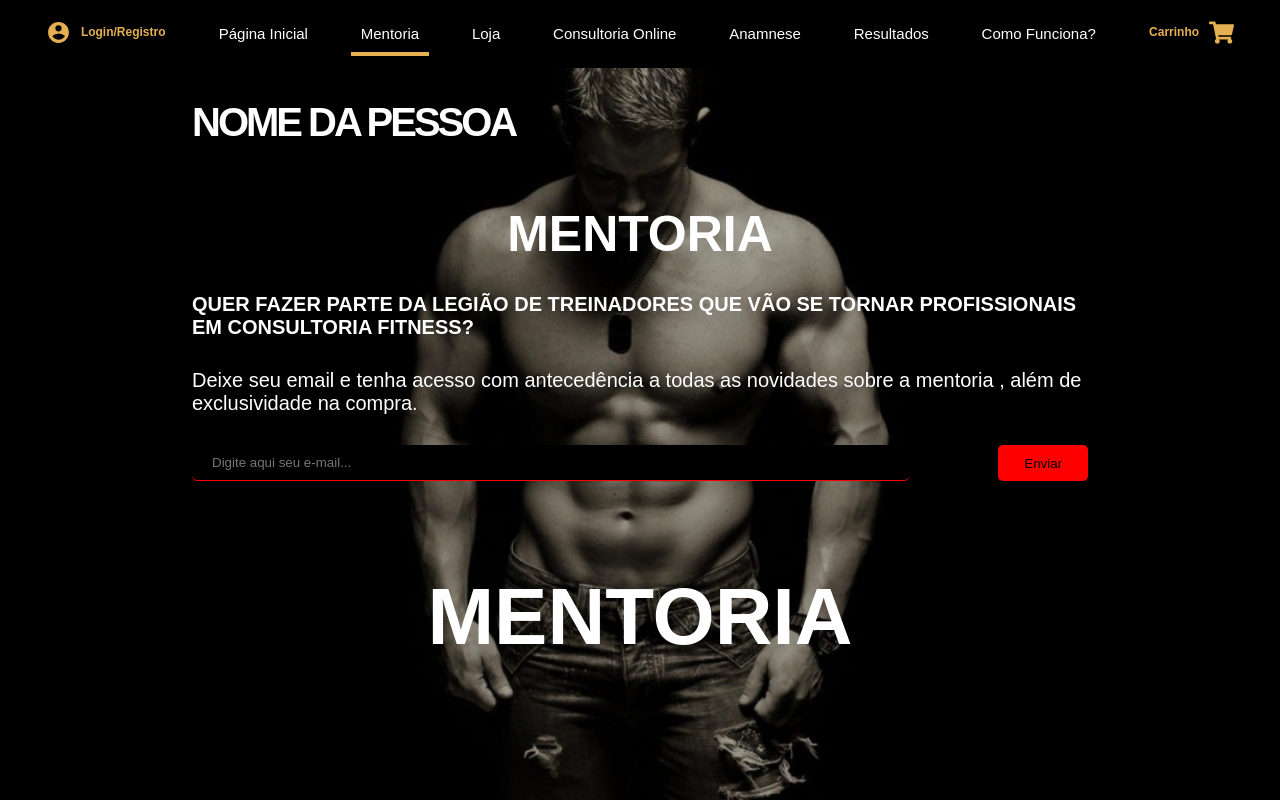
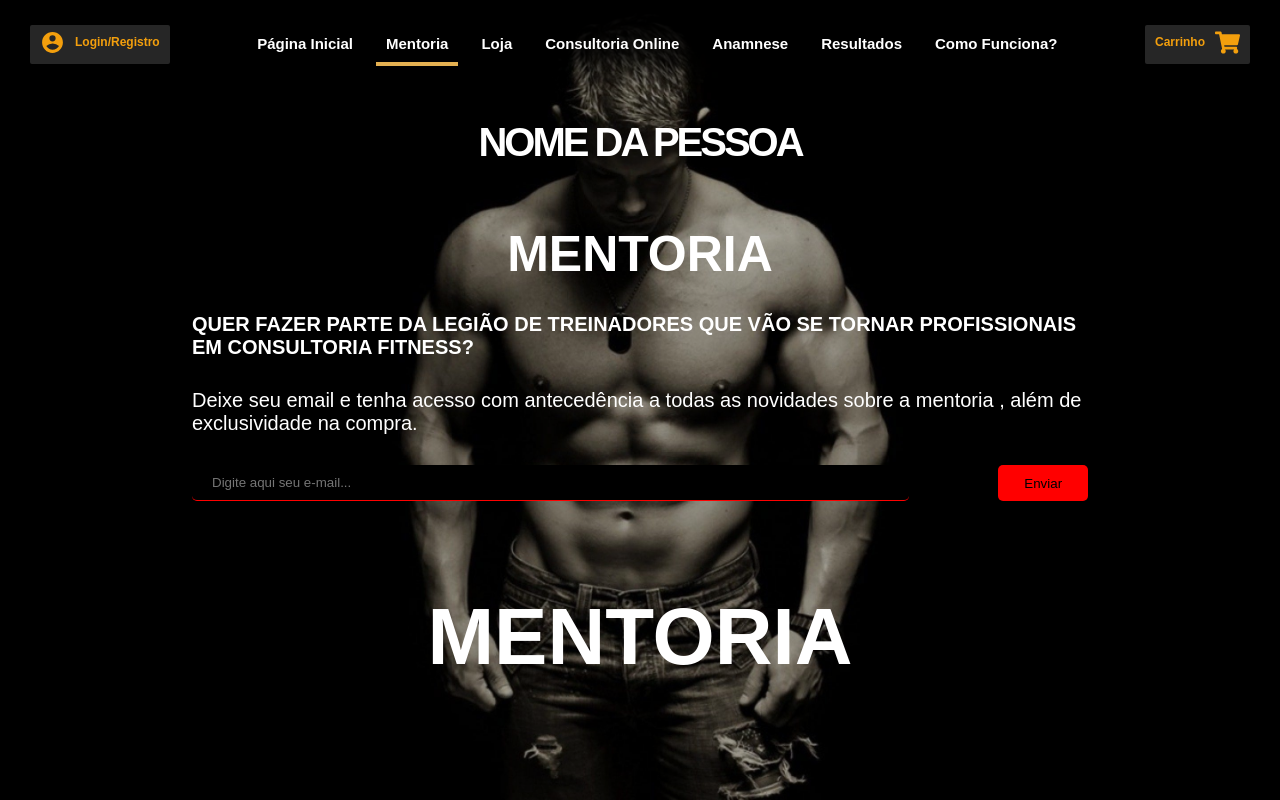
Before and after one commit to JotaEfi/gym-project, a React (Create React App) app: page /mentoria in a window 1280 px wide. Built offline with nearby package versions, Linux system fonts and the light colour scheme.

Commit message:
homepage and navbar realocation

```diff
--- a/src/css/index.css
+++ b/src/css/index.css
@@ -23,9 +23,7 @@ body {
 body:fullscreen {
   background-size: auto; /* Define a imagem para seu tamanho natural quando em tela cheia (menu de inspeção aberto) */
 }
-section {
-  margin: 0 15%;
-}
+
 /* Estilo da barra de rolagem */
 ::-webkit-scrollbar {
   width: 4px; /* Largura da barra de rolagem */
--- a/src/css/queries.css
+++ b/src/css/queries.css
@@ -7,15 +7,26 @@
 
 /* Large devices (desktops, 992px and up) */
 @media (max-width: 992px) {
-  .Item6 {
+  #resultados {
     display: none;
+  }
+
+  .nav-bar ul a {
+    font-size: 10px;
   }
 }
 
 /* X-Large devices (large desktops, 1200px and up) */
-@media (max-width: 1200px) {
-  .Item7 {
+@media (max-width: 1250px) {
+  #funciona {
     display: none;
+  }
+  .nav-bar {
+    gap: 10px;
+    padding: 0 30px;
+  }
+  .nav-bar ul a {
+    font-size: 13px;
   }
 }
 
--- a/src/css/style.css
+++ b/src/css/style.css
@@ -10,29 +10,37 @@
 .nav-bar {
   left: 50%;
   transform: translate(-50%, 0%);
-  max-width: 130rem;
   position: fixed;
   width: 100%;
   display: flex;
+  gap: 5%;
   align-items: center;
-  justify-content: space-around;
+  justify-content: center;
   z-index: 2;
-  padding: 0 40px;
+  padding: 10px 30px;
+  background: linear-gradient(
+    to top,
+    rgba(0, 0, 0, 0.05) 0%,
+    rgba(0, 0, 0, 0.8) 40%,
+    rgba(0, 0, 0, 1) 100%
+  );
+}
+.nav-bar:hover {
 }
 .nav-bar ul {
   justify-content: space-around;
   display: flex;
-  background-color: black;
   align-items: center;
   border-radius: 0 0 20px 20px;
   padding: 15px 10px 10px 10px;
-  width: 95rem;
+  width: 100%;
+  max-width: 123rem;
 }
 .nav-bar ul a {
   border-bottom: 4px transparent solid;
   font-size: 15px;
-  font-weight: 500;
-  color: white;
+  font-weight: 600;
+  color: rgb(255, 255, 255);
   padding: 10px;
   margin-bottom: 2px;
   text-align: center;
@@ -40,8 +48,15 @@
 .nav-bar ul a:hover {
   border: 2px;
   transition-duration: 0.2s;
-  border-bottom: 4px rgb(228, 176, 81) solid;
+  color: rgb(203, 147, 83);
+  border-bottom: 4px rgb(255, 199, 95) solid;
   border-radius: 5px;
+}
+.nav-bar button {
+  background-color: rgba(255, 255, 255, 0.15);
+  border: none;
+  border-radius: 2px;
+  backdrop-filter: blur(5px);
 }
 .logo {
   background-color: rgb(88, 88, 88);
@@ -52,32 +67,31 @@
   font-weight: 900;
   width: 100%;
   height: 100%;
-  padding: 5px;
+  padding: 5px 10px;
   display: flex;
   align-items: center;
   border-bottom: 4px transparent solid;
   justify-content: center;
-  color: rgb(228, 176, 81);
+  color: rgb(243, 159, 13);
 }
 .nav-bar-laterals:hover {
   transition-duration: 0.2s;
-  color: rgb(140, 104, 36);
+  color: rgb(172, 113, 11);
   border: 2px;
   transition-duration: 0.2s;
   border-bottom: 4px rgba(255, 255, 255, 0.218) solid;
   border-radius: 5px;
 }
 .nav-bar-laterals p {
-  margin: 0 10px;
   font-size: 12px;
 }
-
 .main-background-img img {
   width: 100vw; /* Define a largura da imagem igual à largura da tela */
   height: 100vh;
   object-fit: cover;
   position: fixed;
   left: 0;
+
   top: 0;
   z-index: -2;
   transition: background-size 0.3s; /* Adiciona uma transição suave para a propriedade background-size */
@@ -103,11 +117,17 @@
   justify-content: center;
 }
 .main-content-content {
-  max-width: 130rem;
-  margin-left: 15%;
-  padding-top: 100px;
+  padding-top: 120px;
   width: 100%;
   color: white;
+  display: flex;
+  justify-content: center;
+}
+.main-content-content div {
+  max-width: 123rem;
+  padding: 0 50px;
+  display: flex;
+  width: 100%;
 }
 .main-content-content h1 {
   font-size: 40px;
@@ -116,19 +136,28 @@
   text-transform: uppercase;
   pointer-events: none;
 }
+.consultoria-main-explaining-section {
+  height: 300px;
+  border-bottom: 2px solid rgb(228, 86, 81);
+  left: 0;
+  width: 100%;
+  display: flex;
+  background-color: rgba(255, 255, 255, 0.15);
+  position: relative;
+  justify-content: center;
+}
 .main-explaining-container {
+  backdrop-filter: blur(2px);
+  max-width: 123rem;
+  position: absolute;
+  height: 300px;
   width: 100%;
-  left: 0;
-  border-bottom: 2px solid rgb(228, 86, 81);
-  position: absolute;
-  height: 200px;
+  padding: 50px;
+  margin: 0 15%;
   display: flex;
   justify-content: space-evenly;
-  align-items: center;
   flex-direction: column;
-  background-color: #ffffff46;
   color: white;
-  text-align: center;
   border-radius: 0 0 25px 25px;
   text-shadow: 0 5px 6px rgba(0, 0, 0, 0.8);
 }
@@ -154,9 +183,7 @@
 .main-explaining-container button a {
   padding: 10px 60px;
 }
-.consultoria-main-explaining-section {
-  height: 200px;
-}
+
 .apresentation-section {
   width: 100%;
   display: flex;
@@ -167,9 +194,8 @@
 .apresentation-section-container {
   width: 100%;
   max-width: 123rem;
-  margin: 0 15%;
   display: flex;
-  padding: 80px 0;
+  padding: 50px;
   color: white;
   justify-content: space-between;
 }
--- a/src/index.js
+++ b/src/index.js
@@ -1,8 +1,8 @@
 import React from 'react';
 import ReactDOM from 'react-dom/client';
 import './css/index.css';
-import Home from './js/pages/home.js';
-import Mentoria from './js/pages/mentoria.js';
+// import Home from './js/pages/home.js';
+// import Mentoria from './js/pages/mentoria.js';
 import App from './App';
 
 const root = ReactDOM.createRoot(document.getElementById('root'));
--- a/src/js/components/nav-bar.js
+++ b/src/js/components/nav-bar.js
@@ -2,7 +2,7 @@ import '../../css/style.css';
 import '../../css/queries.css';
 import { FaShoppingCart } from 'react-icons/fa';
 import { RiAccountCircleFill } from 'react-icons/ri';
-import { Link, useLocation } from 'react-router-dom';
+import { useLocation } from 'react-router-dom';
 import React, { useState, useEffect } from 'react';
 
 const Navbar = () => {
@@ -18,16 +18,17 @@ const Navbar = () => {
   };
   return (
     <nav className="nav-bar">
-      <a href="#">
+      <button>
         <div className="nav-bar-laterals lat1">
-          <RiAccountCircleFill size={25} />
+          <RiAccountCircleFill size={25} style={{ marginRight: '10px' }} />
           <p>Login/Registro</p>
         </div>
-      </a>
+      </button>
       <ul>
         <a
           href="home"
           to="/"
+          id="home"
           className={activeTab === '/' ? 'active' : ''}
           onClick={() => handleTabClick('/')}
         >
@@ -36,6 +37,7 @@ const Navbar = () => {
         <a
           href="mentoria"
           to="/mentoria"
+          id="mentoria"
           className={activeTab === '/mentoria' ? 'active' : ''}
           onClick={() => handleTabClick('/mentoria')}
         >
@@ -44,6 +46,7 @@ const Navbar = () => {
         <a
           href="loja"
           to="/loja"
+          id="loja"
           className={activeTab === '/loja' ? 'active' : ''}
           onClick={() => handleTabClick('/loja')}
         >
@@ -52,27 +55,46 @@ const Navbar = () => {
         <a
           href="consultoria"
           to="/consultoria"
+          id="consultoria"
           className={activeTab === '/consultoria' ? 'active' : ''}
           onClick={() => handleTabClick('/consultoria')}
         >
           Consultoria Online
         </a>
-        <a href="#" className="Item5">
+        <a
+          href="anamnese"
+          to="/anamnese"
+          id="anamnese"
+          className={activeTab === '/anamnese' ? 'active' : ''}
+          onClick={() => handleTabClick('/anamnese')}
+        >
           Anamnese
         </a>
-        <a href="#" className="Item6">
+        <a
+          href="resultados"
+          to="/resultados"
+          id="resultados"
+          className={activeTab === '/resultados' ? 'active' : ''}
+          onClick={() => handleTabClick('/resultados')}
+        >
           Resultados
         </a>
-        <a href="#" className="Item7">
+        <a
+          href="funciona"
+          to="/funciona"
+          id="funciona"
+          className={activeTab === '/funciona' ? 'active' : ''}
+          onClick={() => handleTabClick('/funciona')}
+        >
           Como Funciona?
         </a>
       </ul>
-      <a href="#">
+      <button href="#">
         <div className="nav-bar-laterals lat2">
           <p>Carrinho</p>
-          <FaShoppingCart size={25} />
+          <FaShoppingCart size={25} style={{ marginLeft: '10px' }} />
         </div>
-      </a>
+      </button>
     </nav>
   );
 };
--- a/src/js/pages/home.js
+++ b/src/js/pages/home.js
@@ -14,7 +14,9 @@ function Home() {
           </div>
 
           <div className="main-content-content">
-            <h1>Nome da Pessoa</h1>
+            <div>
+              <h1>Nome da Pessoa</h1>
+            </div>
           </div>
         </div>
       </section>
@@ -25,9 +27,7 @@ function Home() {
             Veja bem os melhores motivos para fazer você mudar de vida e começar
             a trabalhar para desenvolver a si conosco!
           </p>
-          <button>
-            <a href="">Clique Aqui</a>
-          </button>
+          <button>Clique Aqui</button>
         </div>
       </section>
       <section className="apresentation-section">
@@ -51,7 +51,6 @@ function Home() {
         </div>
       </section>
     </div>
-
   );
 }
 export default Home;
```
Also changed, not shown: 2 other files (tests, documents, lock files or other folders).
